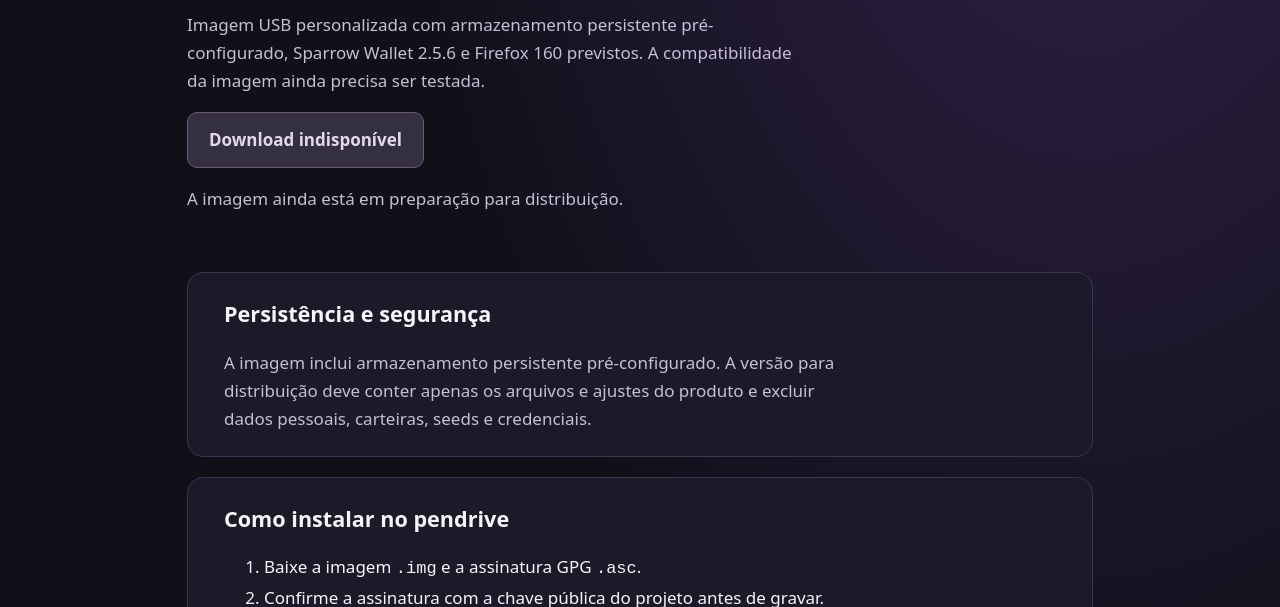
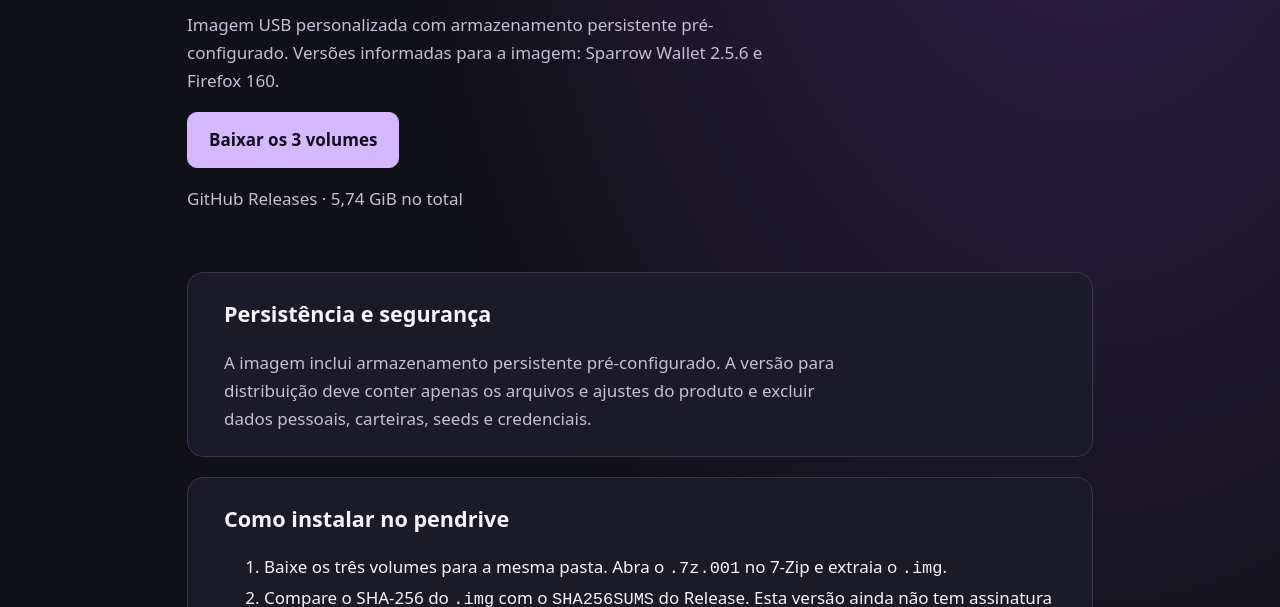
Before and after one commit to FelipeCOjeda/tails-sparrow, a plain HTML site: page docs/index.html in a window 1280 px wide. Shown: the part 345-952 px from the top of the page. Drawn offline with Linux system fonts and the light colour scheme.

Commit message:
Adiciona download e instrucoes para os tres volumes

```diff
--- a/docs/index.html
+++ b/docs/index.html
@@ -7,7 +7,7 @@
 <title>Tails com Sparrow</title>
 <style>
 :root{color-scheme:dark;--bg:#101019;--panel:#1b1a29;--ink:#f7f4fc;--muted:#c6bfd6;--accent:#d5b8ff;--border:#3d344f}
-*{box-sizing:border-box}body{margin:0;background:radial-gradient(ellipse at 85% 0,#32234b,transparent 46%),var(--bg);color:var(--ink);font:17px/1.65 system-ui,sans-serif}main,header{max-width:1050px;margin:auto;padding-inline:clamp(24px,6vw,72px)}header{display:flex;justify-content:space-between;gap:16px;flex-wrap:wrap;padding-block:22px;border-bottom:1px solid var(--border)}a{color:var(--accent);text-underline-offset:.22em}a:focus-visible{outline:2px solid var(--accent);outline-offset:5px}.hero{padding-block:clamp(48px,10vw,105px) 42px}.label{color:var(--accent);font-weight:650}h1{font-size:clamp(3rem,9vw,6.5rem);letter-spacing:-.075em;line-height:1;margin:.14em 0 .3em}p{max-width:64ch;color:var(--muted)}button{background:#343041;border:1px solid #675a7b;color:#e3d9ed;border-radius:10px;padding:13px 21px;font:inherit;font-weight:650}section{padding:23px clamp(18px,4vw,36px);background:var(--panel);border:1px solid var(--border);border-radius:16px;margin-bottom:20px}h2{font-size:1.35rem;margin:0}section p{margin-bottom:0}footer{padding-block:16px 44px;color:var(--muted);font-size:.94rem}
+*{box-sizing:border-box}body{margin:0;background:radial-gradient(ellipse at 85% 0,#32234b,transparent 46%),var(--bg);color:var(--ink);font:17px/1.65 system-ui,sans-serif}main,header{max-width:1050px;margin:auto;padding-inline:clamp(24px,6vw,72px)}header{display:flex;justify-content:space-between;gap:16px;flex-wrap:wrap;padding-block:22px;border-bottom:1px solid var(--border)}a{color:var(--accent);text-underline-offset:.22em}a:focus-visible{outline:2px solid var(--accent);outline-offset:5px}.hero{padding-block:clamp(48px,10vw,105px) 42px}.label{color:var(--accent);font-weight:650}h1{font-size:clamp(3rem,9vw,6.5rem);letter-spacing:-.075em;line-height:1;margin:.14em 0 .3em}p{max-width:64ch;color:var(--muted)}.download{display:inline-block;text-decoration:none;background:var(--accent);border:1px solid var(--accent);color:var(--bg);border-radius:10px;padding:13px 21px;font:inherit;font-weight:650}section{padding:23px clamp(18px,4vw,36px);background:var(--panel);border:1px solid var(--border);border-radius:16px;margin-bottom:20px}h2{font-size:1.35rem;margin:0}section p{margin-bottom:0}footer{padding-block:16px 44px;color:var(--muted);font-size:.94rem}
 </style>
 </head>
 <body>
@@ -16,9 +16,9 @@
 <div class="hero">
 <div class="label">Projeto independente</div>
 <h1>Tails com Sparrow</h1>
-<p>Imagem USB personalizada com armazenamento persistente pré-configurado, Sparrow Wallet 2.5.6 e Firefox 160 previstos. A compatibilidade da imagem ainda precisa ser testada.</p>
-<button type="button" disabled aria-describedby="download-status">Download indisponível</button>
-<p id="download-status">A imagem ainda está em preparação para distribuição.</p>
+<p>Imagem USB personalizada com armazenamento persistente pré-configurado. Versões informadas para a imagem: Sparrow Wallet 2.5.6 e Firefox 160.</p>
+<a class="download" href="https://github.com/FelipeCOjeda/tails-sparrow/releases/tag/v0.1.0" aria-describedby="download-status">Baixar os 3 volumes</a>
+<p id="download-status">GitHub Releases · 5,74 GiB no total</p>
 </div>
 <section aria-labelledby="persistencia">
 <h2 id="persistencia">Persistência e segurança</h2>
@@ -27,8 +27,8 @@
 <section aria-labelledby="guia">
 <h2 id="guia">Como instalar no pendrive</h2>
 <ol>
-<li>Baixe a imagem <code>.img</code> e a assinatura GPG <code>.asc</code>.</li>
-<li>Confirme a assinatura com a chave pública do projeto antes de gravar.</li>
+<li>Baixe os três volumes para a mesma pasta. Abra o <code>.7z.001</code> no 7-Zip e extraia o <code>.img</code>.</li>
+<li>Compare o SHA-256 do <code>.img</code> com o <code>SHA256SUMS</code> do Release. Esta versão ainda não tem assinatura GPG.</li>
 <li>Grave a imagem com o Rufus ou balenaEtcher e reinicie pelo pendrive.</li>
 </ol>
 <p>A gravação apaga o conteúdo do pendrive. <a href="https://github.com/FelipeCOjeda/tails-sparrow#verificar-gravar-e-iniciar">Veja os comandos de verificação e o passo a passo.</a></p>
```
Also changed, not shown: 1 other file.
